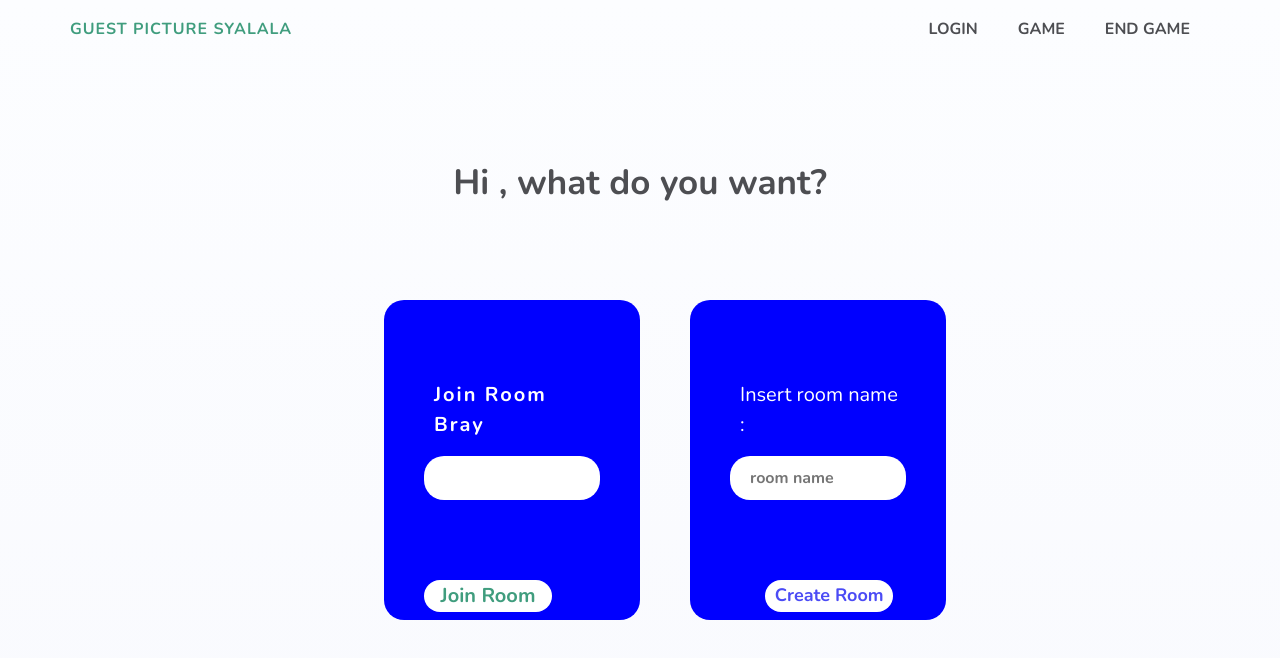
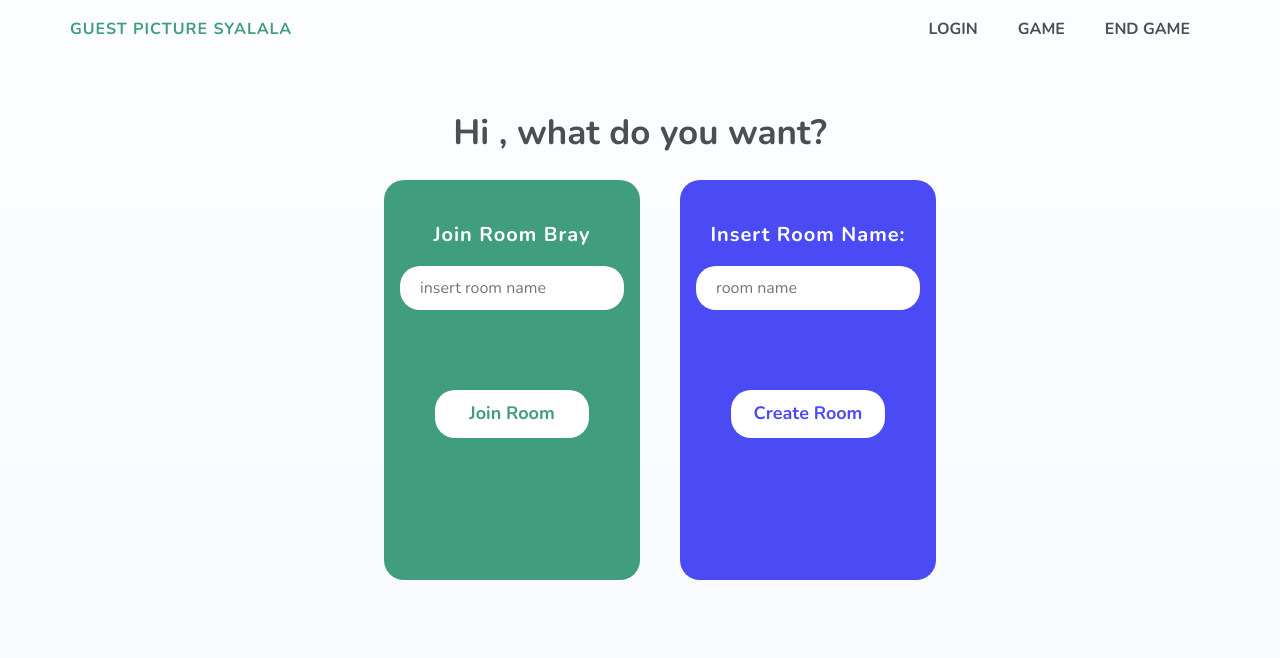
Before and after one commit to yodji09/GuestPicture_client, a Vue app: page /room in a window 1280 px wide. Shown: the top 658 px of the page. Built offline with nearby package versions, Linux system fonts and the light colour scheme; no server answers; what vue-paintable would draw is missing.

Commit message:
new room

```diff
--- a/src/views/Room.vue
+++ b/src/views/Room.vue
@@ -2,13 +2,13 @@
 <div>
     <p class="username">Hi {{userName}}, what do you want?</p>
     <div class="cardRoomList mx-auto">
-        <form class="cardRoom" @submit.prevent="joinGame">
+        <form class="cardRoomJoin" @submit.prevent="joinGame">
             <p class="title">Join Room bray</p>
-            <input type="text" class="roomName" v-model="joinName">
+            <input type="text" class="roomName" placeholder="insert room name" v-model="joinName">
             <button type="submit">join room</button>
         </form>
-        <form class="cardRoom" @submit.prevent="toGame">
-            <p>Insert room name :</p>
+        <form class="cardRoomCreate" @submit.prevent="toGame">
+            <p class="title">Insert room name:</p>
             <input class="roomName" type="text" placeholder="room name" v-model="roomName">
             <input class="submit" type="submit" value="Create Room">
         </form>
@@ -96,37 +96,38 @@ export default {
 .username {
     font-weight: bold;
     font-size: 35px;
-    margin-top: 100px;
+    margin-top: 50px;
     color: #4d4e52;
 }
 .cardRoomList{
     display: flex;
     width: 80vw;
     justify-content: center;
-    margin-top: 90px;
+    margin-top: 20px;
 }
-.cardRoom {
+.cardRoomJoin {
     background:#409d7e;
     width: 20vw;
-    height: 40vh;
+    height: 50vh;
     border-radius: 20px;
-    padding: 100px 0 0 0;
+    padding: 40px 0 0 0;
+    margin: 0 40px 0;
 }
 .title {
     color: #ffffff;
-    font-size: 35px;
+    font-size: 20px;
     font-weight: bold;
     text-transform: capitalize;
-    letter-spacing: 2px;
+    letter-spacing: 1px;
 }
 button {
     margin-top: 80px;
     color: #409d7e;
     text-transform: capitalize;
     border-radius: 20px;
-    width: 10vw;
-    height: 4vh;
-    font-size: 20px;
+    width: 12vw;
+    height: 6vh;
+    font-size: 18px;
     font-weight: bold;
     background: white;
     border: none;
@@ -140,16 +141,12 @@ button:hover {
     background: #409d7e;
     font-weight: bold;
 }
-.cardRoom {
-    background:blue;
+.cardRoomCreate {
+    background:rgb(75, 75, 245);
     width: 20vw;
-    height: 40vh;
+    height: 50vh;
     border-radius: 20px;
-    padding: 100px 0 0 0;
-    margin-left: 50px;
-    display: flex;
-    flex-direction: column;
-    padding: 80px 40px 0 40px;
+    padding: 40px 0 0 0;
 }
 .cardRoom p {
     color: white;
@@ -161,7 +158,7 @@ button:hover {
     padding: 10px 0 10px 20px;
     border-radius: 20px;
     border: none;
-    font-weight: bold;
+    /* font-weight: bold; */
 }
 .roomName:focus {
     outline: none;
@@ -171,12 +168,11 @@ button:hover {
     color: rgb(75, 75, 245);
     text-transform: capitalize;
     border-radius: 20px;
-    width: 10vw;
-    height: 4vh;
+    width: 12vw;
+    height: 6vh;
     font-size: 18px;
     font-weight: bold;
     background: white;
-    margin-left: 20%;
     border: none;
 }
 .submit:hover {
```
